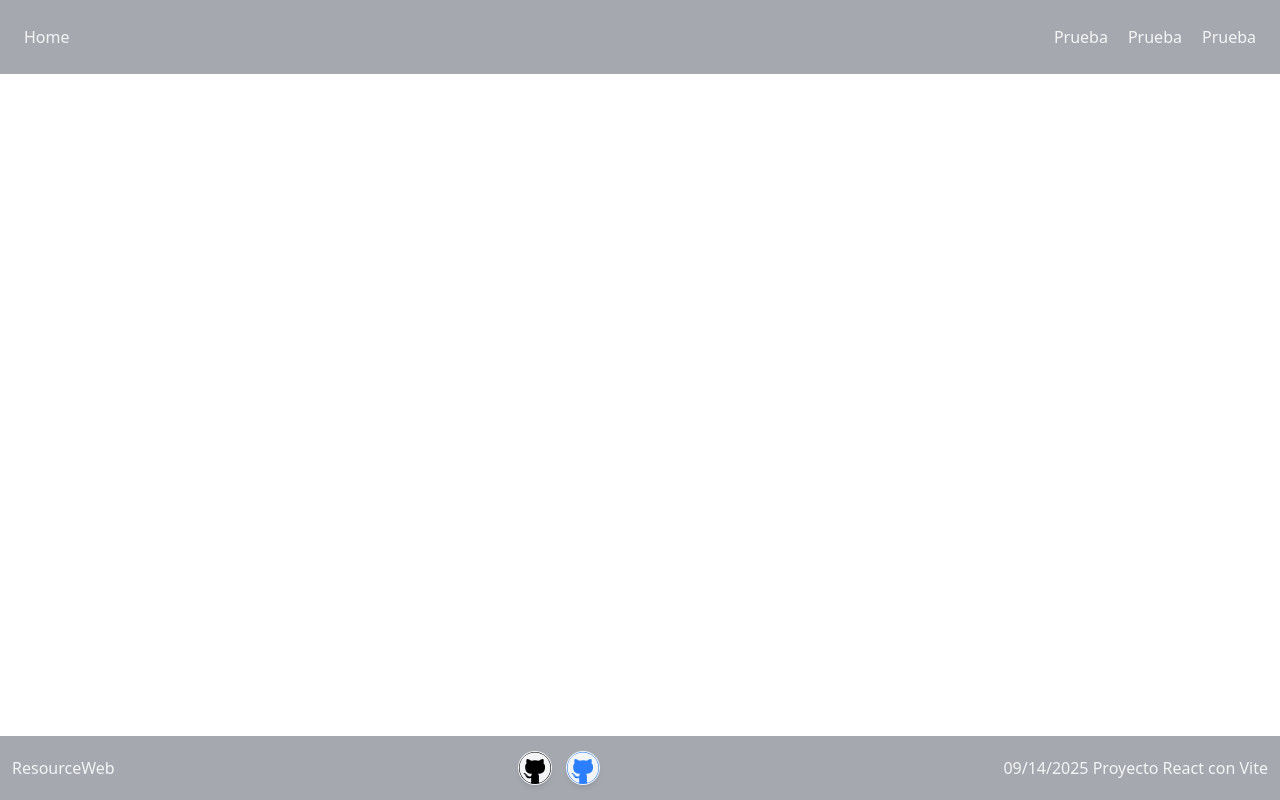
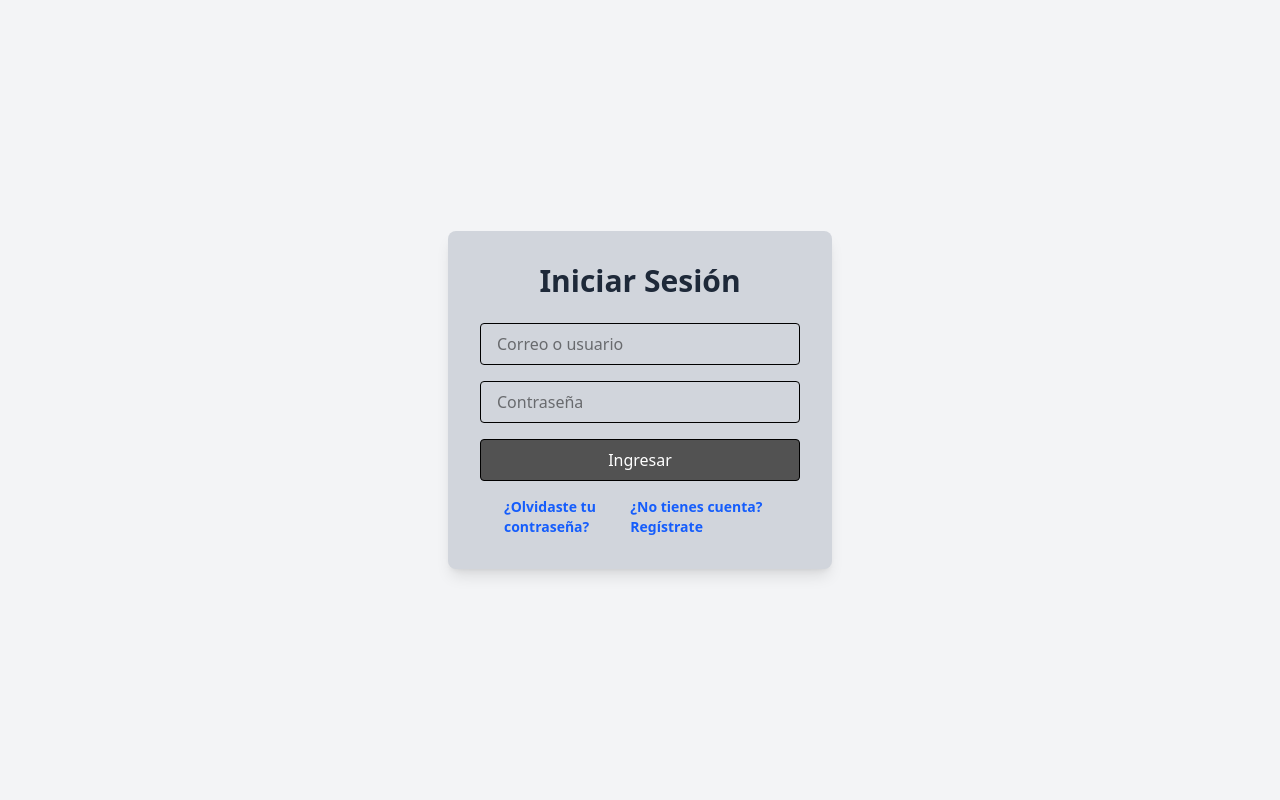
Before and after one commit to AlexZepeda21/ResourceWeb-Frontend, a React (Vite) app: page /Login in a window 1280 px wide. Built offline with nearby package versions, Linux system fonts and the light colour scheme.

Commit message:
Diseño de Login (Funcional) y Register (En proceso)

```diff
--- a/package.json
+++ b/package.json
@@ -11,6 +11,7 @@
   },
   "dependencies": {
     "@tailwindcss/vite": "^4.1.13",
+    "axios": "^1.12.2",
     "react": "^19.1.1",
     "react-dom": "^19.1.1",
     "react-icons": "^5.5.0",
--- a/src/App.jsx
+++ b/src/App.jsx
@@ -1,26 +1,26 @@
-// En tu archivo App.jsx
 import { BrowserRouter, Routes, Route } from "react-router-dom";
-import Header from "./Components/Layout/Header";
 import Home from "./Pages/Home";
 import Prueba from "./Pages/Prueba";
-import Footer from "./Components/Layout/Footer";
 import Register from "./Components/Register/Register";
+import Login from "./Components/Login/Login";
+import ProtectedRoute from "./ProtectedRoute";
+
 
 function App() {
   return (
-    <>
     <BrowserRouter>
-        <Header />
-        <div className="pb-16">
       <Routes>
+        {/* Rutas públicas */}
+        <Route path="/Login" element={<Login />} />
+        <Route path="/Register" element={<Register />} />
+
+        {/* Rutas protegidas */}
+        <Route element={<ProtectedRoute />}>
           <Route path="/" element={<Home />} />
           <Route path="/Prueba" element={<Prueba />} />
-            <Route path="/Register" element={<Register/>}/>
+        </Route>
       </Routes>
-        </div>
-        <Footer />
     </BrowserRouter>
-    </>
   );
 }
 
--- a/src/Components/Login/Login.jsx
+++ b/src/Components/Login/Login.jsx
@@ -0,0 +1,93 @@
+import React, { useState } from "react";
+import { Link, useNavigate } from "react-router-dom";
+import { api_Route } from "../../Lib/Routes/API";
+import axios from "axios";
+
+export default function Login() {
+  const navigate = useNavigate();
+
+  const [user, setUser] = useState({
+    email: "",
+    password: "",
+  });
+
+  const changeData = (e) => {
+    const { name, value } = e.target;
+    setUser((prevData) => ({
+      ...prevData,
+      [name]: value,
+    }));
+  };
+
+  const handleLogin = async (e) => {
+    e.preventDefault();
+    try {
+      const response = await axios.post(api_Route.login, user);
+
+      // Guardar token en cookie
+      document.cookie = `token=${response.data.token}; path=/;`;
+
+      alert("Bienvenido " + response.data.userName);
+
+      // Redirigir al home
+      navigate("/Register", { replace: true });
+    } catch (error) {
+      console.error("Ha ocurrido un error", error);
+      alert("Credenciales incorrectas o error de servidor");
+    }
+  };
+
+  return (
+    <div className="bg-gray-100 min-h-screen flex items-center justify-center">
+      <div className="bg-gray-300 rounded-lg shadow-lg w-96 p-8">
+        <h2 className="text-3xl font-bold mb-6 text-center text-gray-800">
+          Iniciar Sesión
+        </h2>
+
+        <form onSubmit={handleLogin} className="flex flex-col gap-4">
+          <input
+            value={user.email}
+            onChange={changeData}
+            type="email"
+            name="email"
+            placeholder="Correo o usuario"
+            required
+            className="w-full border border-black rounded px-4 py-2 focus:outline-none focus:ring-2 focus:ring-blue-600"
+          />
+
+          <input
+            value={user.password}
+            onChange={changeData}
+            type="password"
+            placeholder="Contraseña"
+            name="password"
+            required
+            className="w-full border border-black rounded px-4 py-2 focus:outline-none focus:ring-2 focus:ring-blue-600"
+          />
+
+          <button
+            type="submit"
+            className="bg-neutral-600 text-white py-2 rounded hover:bg-green-600 transition border border-black px-8"
+          >
+            Ingresar
+          </button>
+        </form>
+
+        <div className="mt-4 flex justify-between text-sm px-6">
+          <a
+            href="#"
+            className="text-blue-600 hover:underline text-sm font-semibold"
+          >
+            ¿Olvidaste tu contraseña?
+          </a>
+          <Link
+            to="/Register"
+            className="text-blue-600 hover:underline font-semibold"
+          >
+            ¿No tienes cuenta? Regístrate
+          </Link>
+        </div>
+      </div>
+    </div>
+  );
+}
--- a/src/Components/Register/Register.jsx
+++ b/src/Components/Register/Register.jsx
@@ -1,10 +1,50 @@
 /* Importaciones como react */
 import React from "react"
+import { Link } from "react-router-dom"
 export default function Register(){
     //Aqui va solo lógica
     return(
         <>
-        <h1 className=" bg color red">Estoy en register y </h1>
+       <div className="bg-gray-100 min-h-screen flex items-center justify-center">
+      <div className="bg-gray-300 rounded-lg shadow-lg w-96 p-8">
+        <h2 className="text-3xl font-bold mb-6 text-center text-gray-800">Crear cuenta</h2>
+
+        <form className="flex flex-col gap-4">
+          <label htmlFor="">Nombre de Usuario:</label>
+          <input
+            type="text"
+            placeholder="Usuario"
+            required
+            className="w-full border border-blac rouknded px-4 py-2 focus:outline-none focus:ring-2 focus:ring-blue-600"
+          />
+          <label htmlFor="">Email:</label>
+          <input
+            type="email,text"
+            placeholder="Correo electronico"
+            required
+            className="w-full border border-black rounded px-4 py-2 focus:outline-none focus:ring-2 focus:ring-blue-600 "
+          />
+          <label htmlFor="">Contraseña</label>
+          <input
+            type="password"
+            placeholder="Contraseña"
+            required
+            className="w-full border border-black rounded px-4 py-2 focus:outline-none focus:ring-2 focus:ring-blue-600 "
+          />
+
+          <button
+            type="submit"
+            className="bg-green-600 text-white py-2 rounded hover:bg-neutral-700 transition"
+          >
+            Registrarse
+          </button>
+        </form>
+
+        <div className="mt-4 flex justify_center text-center text-sm px-14">
+          <Link to="/Login" className="text-blue-600 hover:underline text-sm font-semibold">¿Ya tienes cuenta?  Ingresa aqui </Link>
+        </div>
+      </div>
+    </div>
         </>
     )
 }
--- /dev/null
+++ b/src/Lib/Routes/API.js
@@ -0,0 +1,5 @@
+const api_Url="https://localhost:7157/api/";
+
+export const api_Route={
+    login:`${api_Url}auth/login`
+}
--- /dev/null
+++ b/src/ProtectedRoute.jsx
@@ -0,0 +1,27 @@
+// ProtectedRoute.jsx
+import { Navigate, Outlet } from "react-router-dom";
+import Footer from "./Components/Layout/Footer";
+import Header from "./Components/Layout/Header";
+
+export default function ProtectedRoute() {
+  const token = document.cookie
+    .split("; ")
+    .find(row => row.startsWith("token="))
+    ?.split("=")[1];
+
+  // Si no hay token, redirigir al login o a /
+  if (!token) {
+    return <Navigate to="/Login" replace />;
+  }
+
+  // Si existe el token, renderizar la ruta protegida
+ return (
+    <>
+      <Header />
+      <div className="pb-16">
+        <Outlet />
+      </div>
+      <Footer />
+    </>
+  );
+}
```
Also changed, not shown: 1 other file (tests, documents, lock files or other folders). Lines whose indentation alone changed are shown as unchanged.
